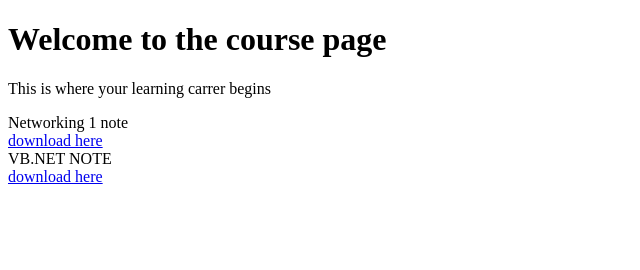
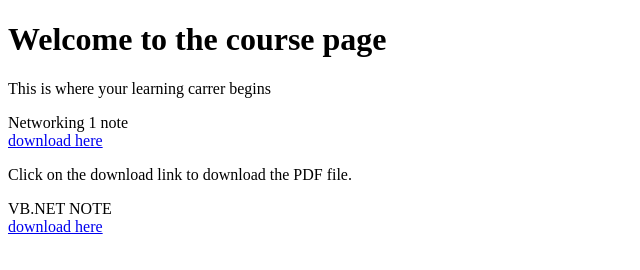
Before and after one commit to Abrahampo/Personal-Website, a plain HTML site: page course.html in a window 1280 px wide. Shown: the whole page, without its empty margins (0-640 px from the left). Drawn offline with Linux system fonts and the light colour scheme.

Commit message:
Update course.html

```diff
--- a/course.html
+++ b/course.html
@@ -12,6 +12,7 @@
     <br>
     <a href="NETWORKING II_Lectures1.pptx">download here</a>
     <br>
+    <p>Click on the download link to download the PDF file.</p>
     <span>VB.NET NOTE</span>
     <br>
     <a href="VB DOT NET/">download here</a>
```
